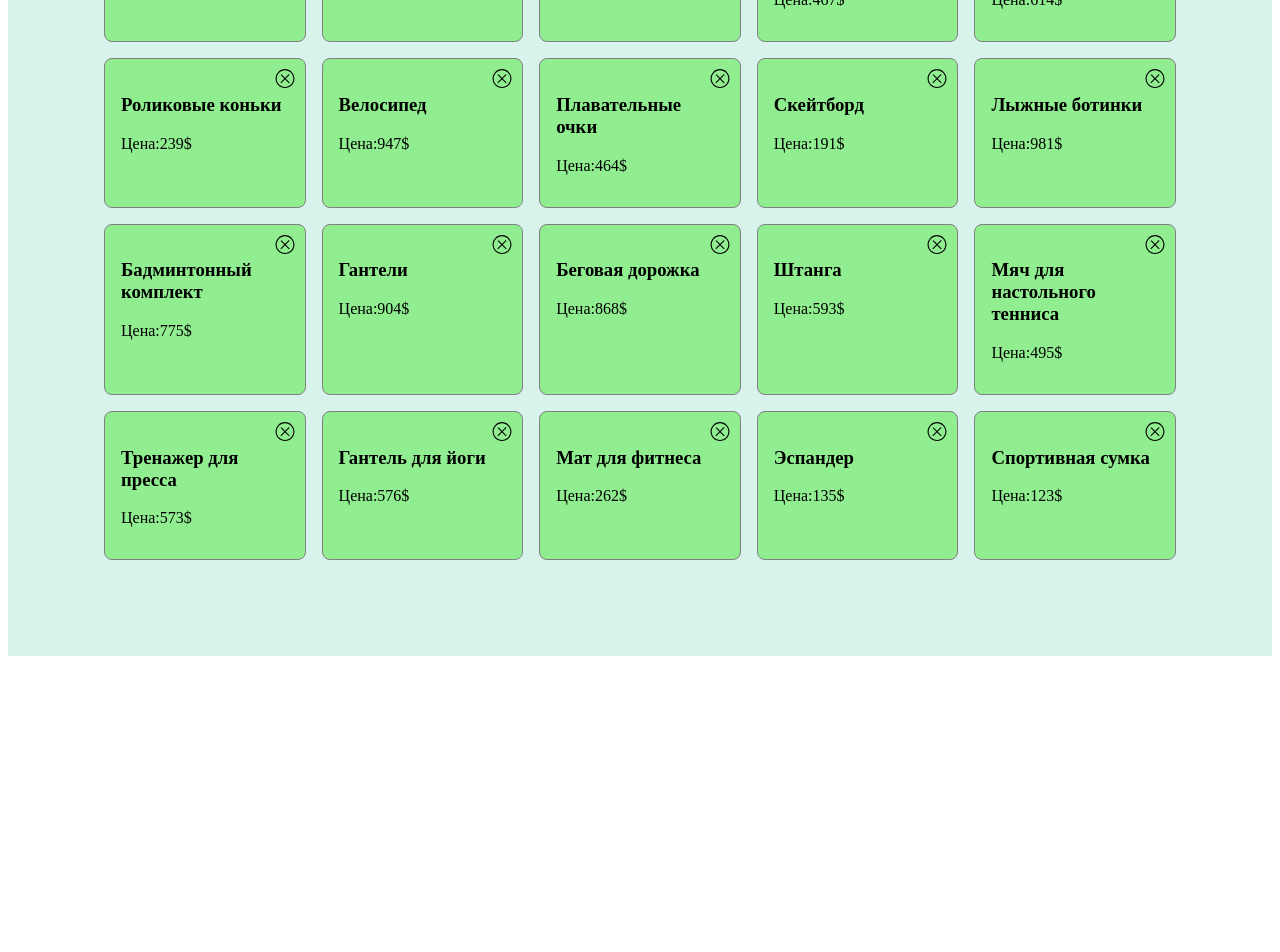
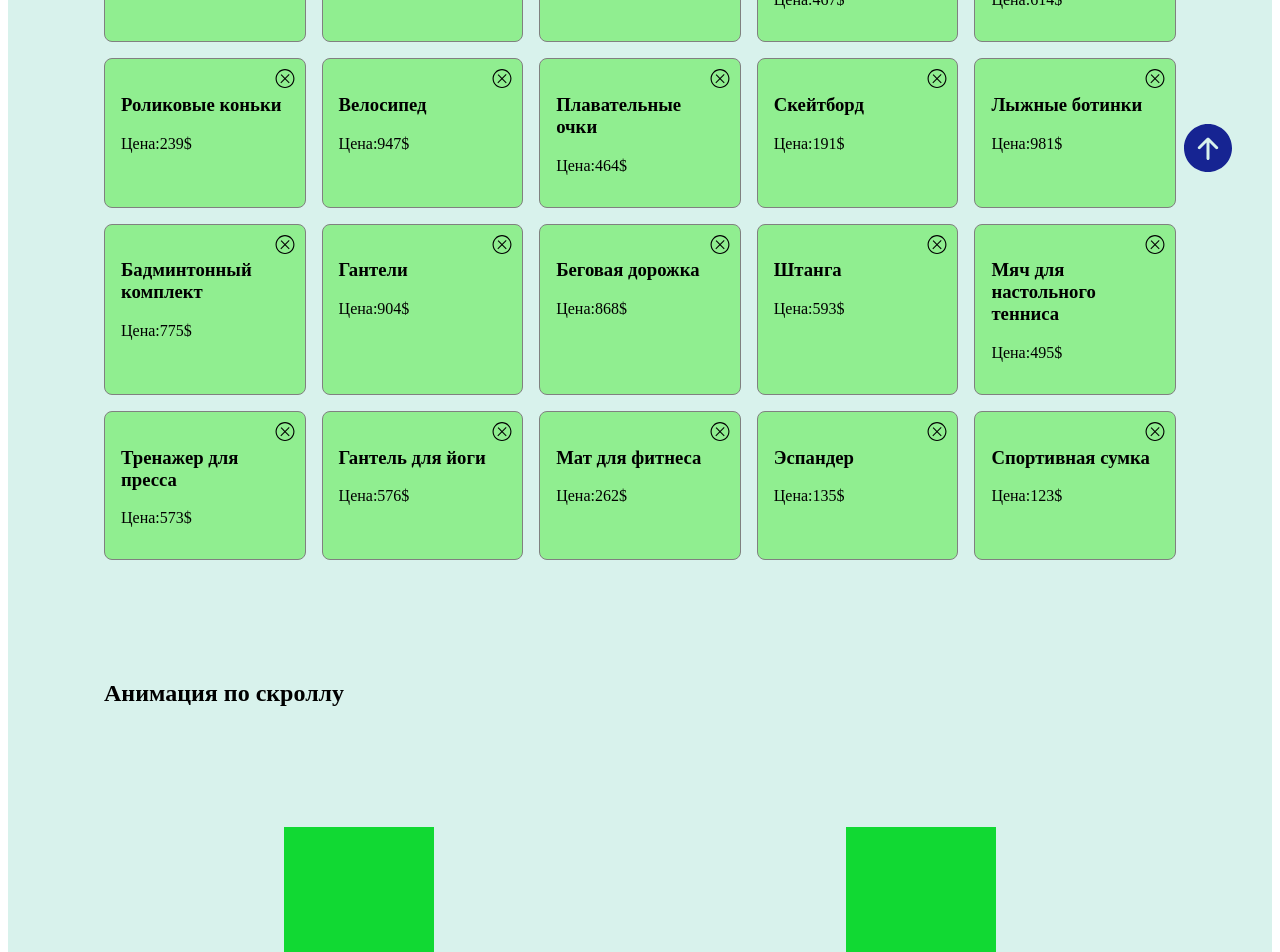
Before and after one commit to maximkin-alek/framer-motion-animations, a Next.js app: page / in a window 1280 px wide. Shown: the part 580-1532 px from the top of the page. Before the commit the page ends 1244 px from the top, so only its background shows below. Built offline with nearby package versions, Linux system fonts and the light colour scheme.

Commit message:
added scroll animations

```diff
--- /dev/null
+++ b/app/components/Arrow.tsx
@@ -0,0 +1,44 @@
+const Arrow = () => {
+  return (
+    <div>
+      <svg
+        width="24px"
+        height="24px"
+        viewBox="0 0 32 32"
+        version="1.1"
+        xmlns="http://www.w3.org/2000/svg"
+        fill="#1b2cb1"
+      >
+        <g id="SVGRepo_bgCarrier" strokeWidth="0"></g>
+        <g
+          id="SVGRepo_tracerCarrier"
+          strokeLinecap="round"
+          strokeLinejoin="round"
+        ></g>
+        <g id="SVGRepo_iconCarrier">
+          <defs> </defs>
+          <g
+            id="Page-1"
+            stroke="none"
+            strokeWidth="1"
+            fill="none"
+            fillRule="evenodd"
+          >
+            <g
+              id="Icon-Set-Filled"
+              transform="translate(-362.000000, -1089.000000)"
+              fill="#162492"
+            >
+              <path
+                d="M384.535,1105.54 C384.145,1105.93 383.512,1105.93 383.121,1105.54 L379,1101.41 L379,1112 C379,1112.55 378.553,1113 378,1113 C377.447,1113 377,1112.55 377,1112 L377,1101.41 L372.879,1105.54 C372.488,1105.93 371.854,1105.93 371.465,1105.54 C371.074,1105.14 371.074,1104.51 371.465,1104.12 L377.121,1098.46 C377.361,1098.22 377.689,1098.15 378,1098.21 C378.311,1098.15 378.639,1098.22 378.879,1098.46 L384.535,1104.12 C384.926,1104.51 384.926,1105.14 384.535,1105.54 L384.535,1105.54 Z M378,1089 C369.163,1089 362,1096.16 362,1105 C362,1113.84 369.163,1121 378,1121 C386.837,1121 394,1113.84 394,1105 C394,1096.16 386.837,1089 378,1089 L378,1089 Z"
+                id="arrow-up-circle"
+              ></path>
+            </g>
+          </g>
+        </g>
+      </svg>
+    </div>
+  );
+};
+
+export default Arrow;
--- /dev/null
+++ b/app/components/ScrollTriggedBlock.tsx
@@ -0,0 +1,46 @@
+"use client";
+
+import { motion } from "framer-motion";
+import styles from "../page.module.css";
+
+const ScrollTriggedBlock = (): JSX.Element => {
+  const variants = {
+    hidden: {
+      height: 150,
+      width: 150,
+    },
+    visible: {
+      backgroundColor: ["#60F", "#ae11bd", "#09F", "#FA0", "#11d933"],
+      scale: [1, 1.5, 1.5, 1, 1],
+      rotate: [0, 0, 180, 180, 0],
+      borderRadius: ["0%", "0%", "50%", "50%", "0%"],
+      transition: {
+        duration: 3,
+        delay: 0.5,
+      },
+    },
+  };
+
+  return (
+    <section className={styles.scrollSection}>
+      <h2>Анимация по скроллу</h2>
+
+      <div className={styles.scrollBlocks}>
+        <motion.div
+          initial="hidden"
+          whileInView="visible"
+          variants={variants}
+          viewport={{ once: true }}
+        />
+
+        <motion.div
+          initial="hidden"
+          whileInView="visible"
+          variants={variants}
+        />
+      </div>
+    </section>
+  );
+};
+
+export default ScrollTriggedBlock;
--- /dev/null
+++ b/app/components/ToUpButton.module.css
@@ -0,0 +1,16 @@
+.button {
+  position: fixed;
+  right: 48px;
+  bottom: 48px;
+  width: 48px;
+  height: 48px;
+  border: none;
+  padding: 0;
+  background-color: transparent;
+  cursor: pointer;
+}
+
+.button svg {
+  width: 100%;
+  height: 100%;
+}
--- /dev/null
+++ b/app/components/ToUpButton.tsx
@@ -0,0 +1,23 @@
+"use client";
+import { motion, useScroll, useSpring } from "framer-motion";
+import Arrow from "./Arrow";
+import styles from "./ToUpButton.module.css";
+import { useEffect } from "react";
+
+const ToUpButton = (): JSX.Element => {
+  const { scrollYProgress } = useScroll();
+
+  return (
+    <motion.button
+      onClick={() => {
+        window.scrollTo({ top: 0, behavior: "smooth" });
+      }}
+      style={{ opacity: scrollYProgress }}
+      className={styles.button}
+    >
+      <Arrow />
+    </motion.button>
+  );
+};
+
+export default ToUpButton;
--- a/app/page.module.css
+++ b/app/page.module.css
@@ -51,3 +51,13 @@
 .button:hover {
   background-color: aqua;
 }
+
+.scrollSection {
+  margin-top: 100px;
+}
+
+.scrollBlocks {
+  padding: 100px 180px;
+  display: flex;
+  justify-content: space-between;
+}
--- a/app/page.tsx
+++ b/app/page.tsx
@@ -1,12 +1,11 @@
 "use client";
 
 import styles from "./page.module.css";
-import { motion } from "framer-motion";
-import { useEffect, useState } from "react";
-import { CARDS } from "./data";
-import Card from "./components/Card";
+import { delay, motion } from "framer-motion";
 import List from "./components/List";
 import SortedBlock from "./components/SortedBlock";
+import ToUpButton from "./components/ToUpButton";
+import ScrollTriggedBlock from "./components/ScrollTriggedBlock";
 
 export default function Home() {
   return (
@@ -23,6 +22,10 @@ export default function Home() {
       <List />
 
       <SortedBlock />
+
+      <ScrollTriggedBlock />
+
+      <ToUpButton />
     </main>
   );
 }
```
